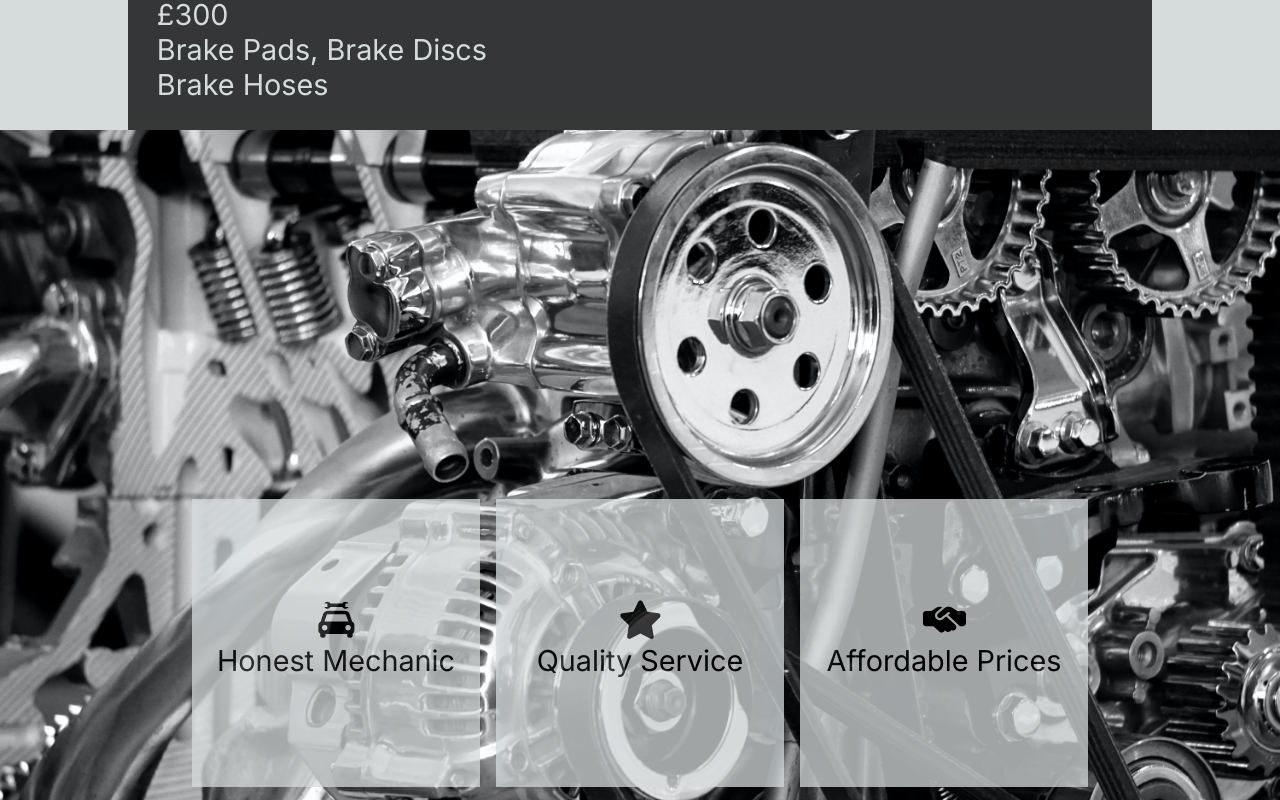
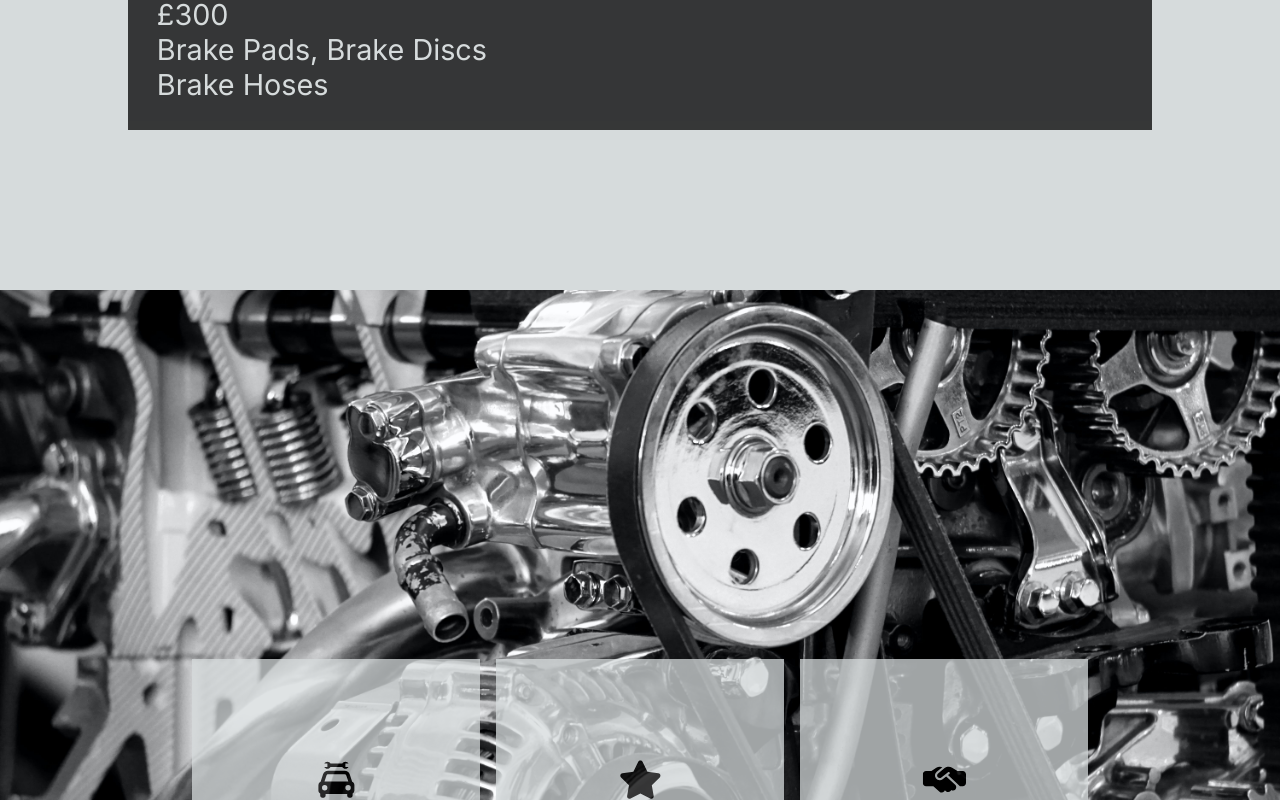
Before and after one commit to Cat4848/rock-of-ages-car-repairs, a Next.js app: page / in a window 1280 px wide. Shown: the part 2420-3220 px from the top of the page. Built offline with nearby package versions, Linux system fonts and the light colour scheme.

Commit message:
style:values-image-positioning

```diff
--- a/components/Values.tsx
+++ b/components/Values.tsx
@@ -8,6 +8,7 @@ const Wrapper = styled.div`
   position: relative;
   display: flex;
   justify-content: center;
+  margin-top: 10em;
 `;
 const Container = styled.div`
   position: absolute;
```
